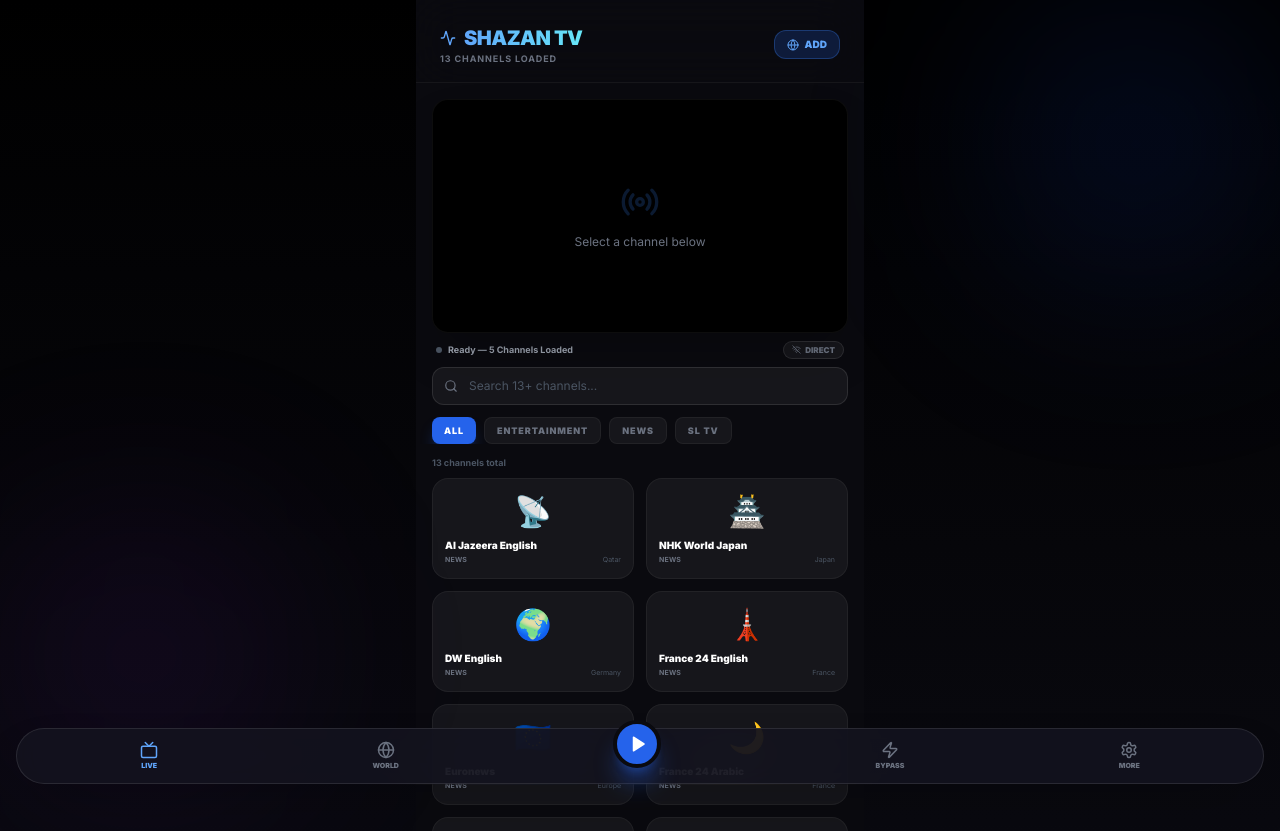
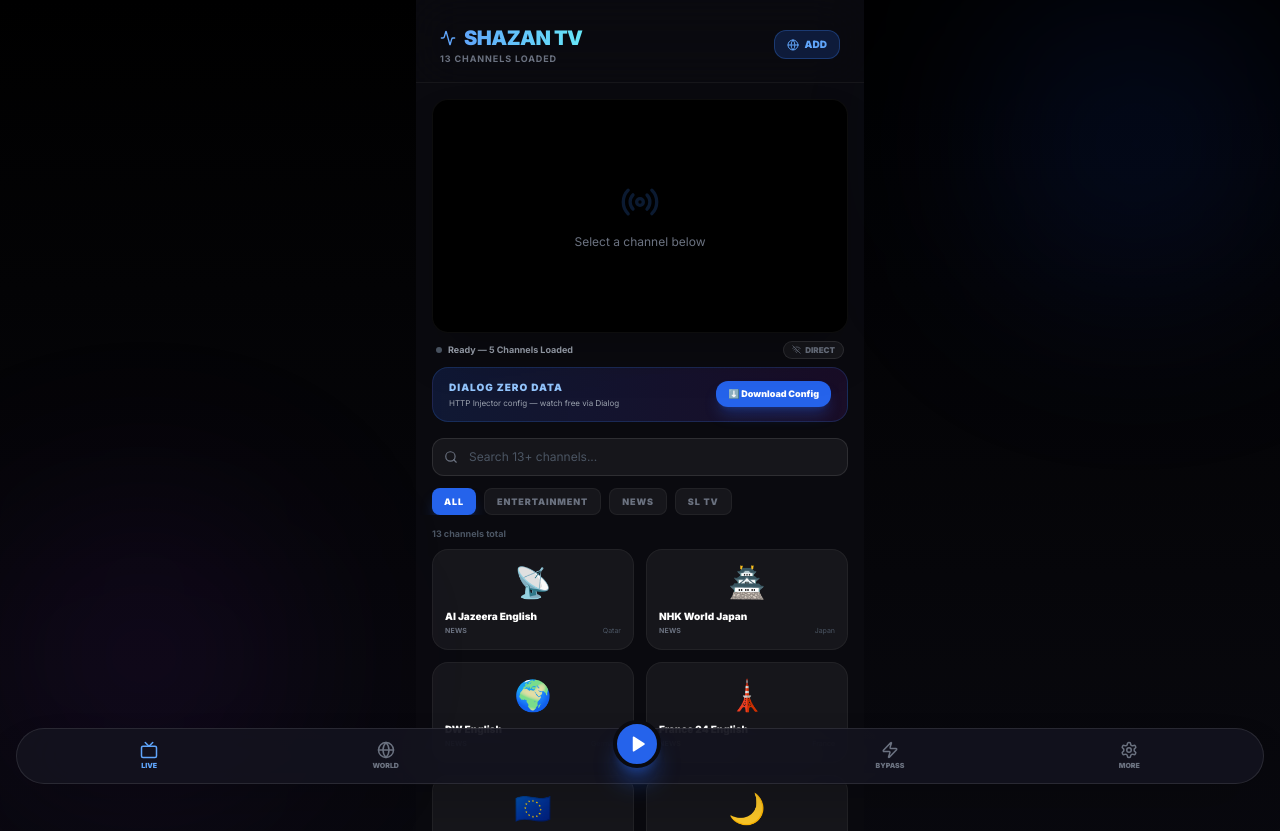
Before and after one commit to shazanasmi-lgtm/shazan-tv-, a Next.js app: page / in a window 1280 px wide. Shown: the top 831 px of the page. Built offline with nearby package versions, Linux system fonts and the light colour scheme.

Commit message:
v5.2: Add HTTP Injector config download for Dialog Zero Data setup

```diff
--- a/src/app/page.tsx
+++ b/src/app/page.tsx
@@ -325,8 +325,8 @@
                                             onClick={loadCustomM3U}
                                             disabled={customM3uLoading || !customM3uUrl.trim()}
                                             className={`flex-shrink-0 px-3 py-2 rounded-xl text-[10px] font-black border transition-all ${customM3uLoading
-                                                    ? 'bg-purple-600/10 border-purple-500/30 text-purple-400 animate-pulse'
-                                                    : 'bg-purple-600/20 border-purple-500/30 text-purple-300 hover:bg-purple-600/30'
+                                                ? 'bg-purple-600/10 border-purple-500/30 text-purple-400 animate-pulse'
+                                                : 'bg-purple-600/20 border-purple-500/30 text-purple-300 hover:bg-purple-600/30'
                                                 }`}
                                         >
                                             {customM3uLoading ? <RefreshCw size={12} className="animate-spin" /> : 'LOAD'}
@@ -444,8 +444,23 @@
                         </div>
                     </section>
                 )}
+                {/* DIALOG ZERO DATA HELPER BANNER */}
+                <section className="px-4 mb-4">
+                    <div className="flex items-center justify-between bg-gradient-to-r from-blue-900/30 to-purple-900/20 border border-blue-500/20 rounded-2xl px-4 py-3">
+                        <div>
+                            <p className="text-[10px] font-black text-blue-300 uppercase tracking-widest">Dialog Zero Data</p>
+                            <p className="text-[8px] text-gray-400 mt-0.5">HTTP Injector config — watch free via Dialog</p>
+                        </div>
+                        <a
+                            href="/dialog-zero.hie"
+                            download="SHazanTV-Dialog-Zero.hie"
+                            className="flex-shrink-0 flex items-center gap-1.5 px-3 py-1.5 bg-blue-600 rounded-xl text-[9px] font-black text-white shadow-lg shadow-blue-600/30 hover:bg-blue-500 transition-colors"
+                        >
+                            ⬇️ Download Config
+                        </a>
+                    </div>
+                </section>
 
-                {/* SEARCH */}
                 <section className="px-4 mb-3">
                     <div className="relative">
                         <Search className="absolute left-3 top-1/2 -translate-y-1/2 text-gray-500" size={14} />
```
Also changed, not shown: 1 other file (tests, documents, lock files or other folders).
